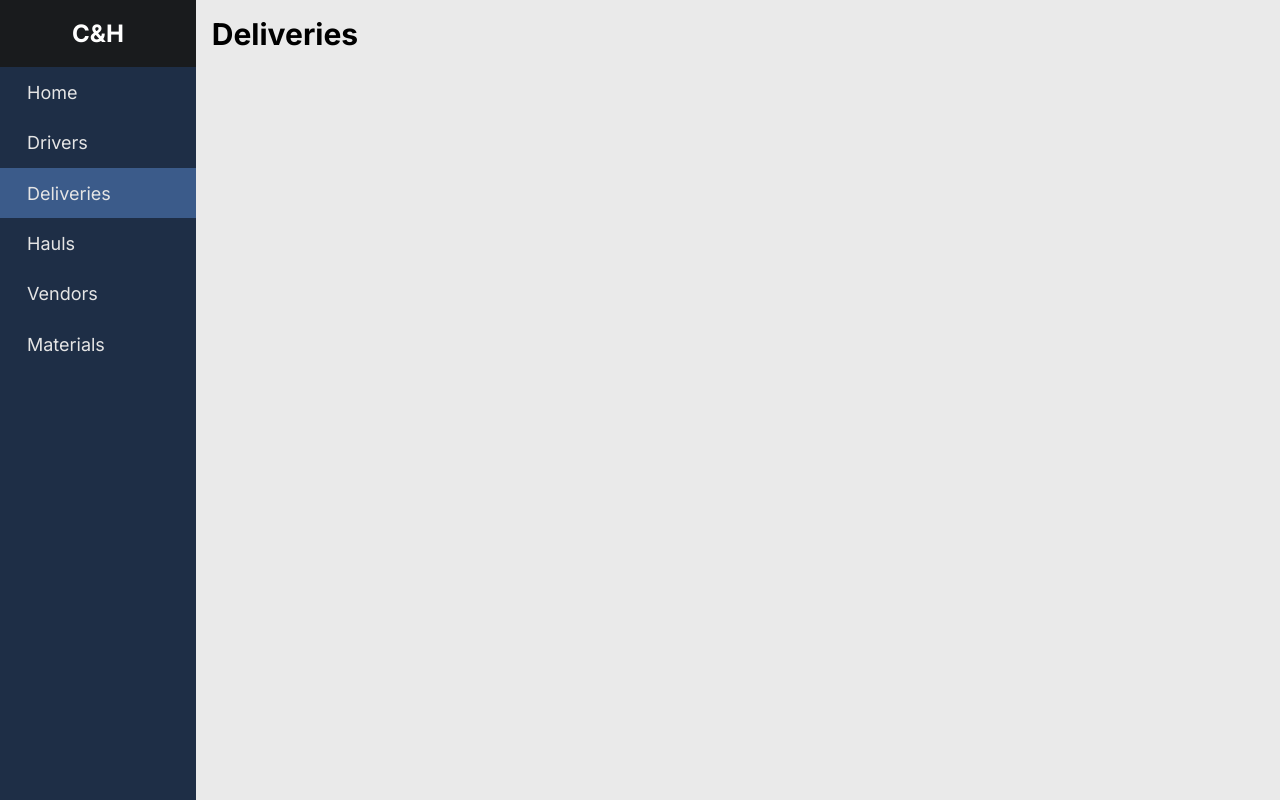
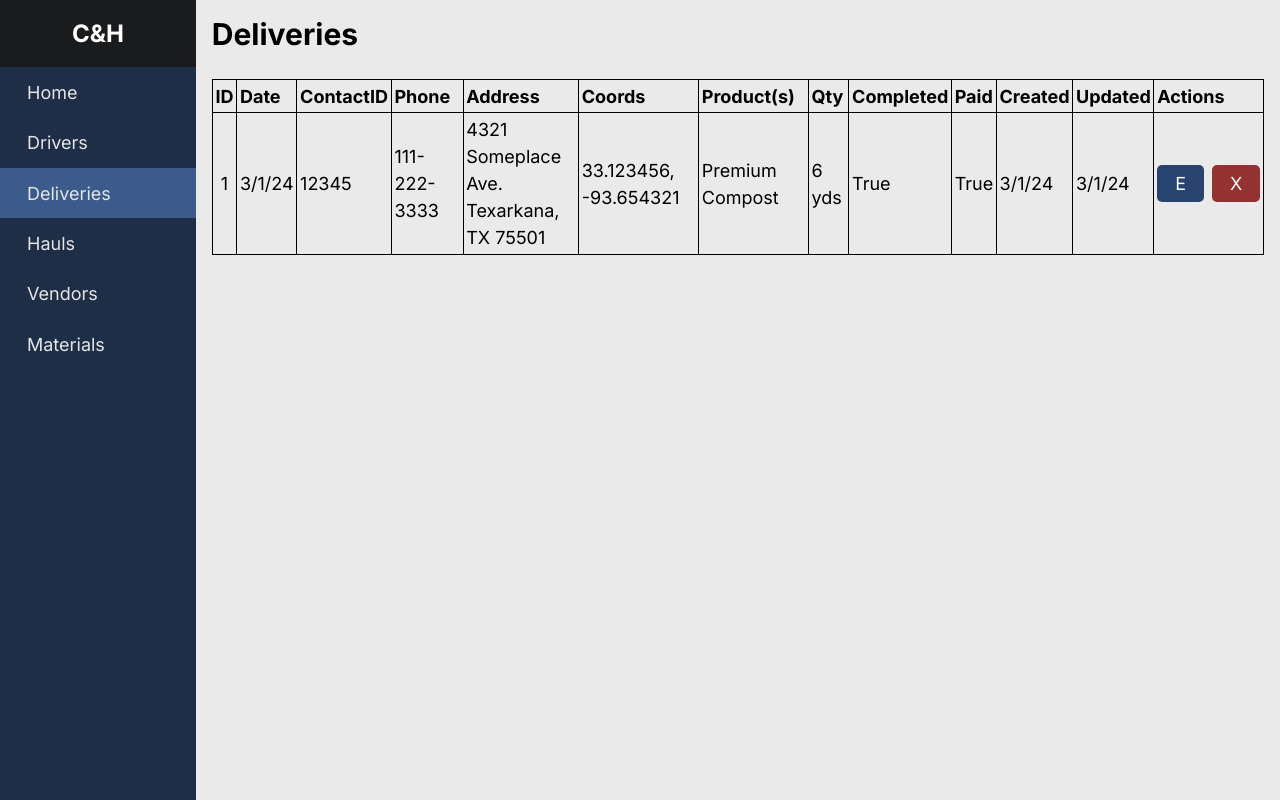
Before and after one commit to Jnxvln/chlm-workspace, a Next.js app: page /deliveries in a window 1280 px wide. Built offline with nearby package versions, Linux system fonts and the light colour scheme.

Commit message:
Begin work on deliveries page and related components

```diff
--- /dev/null
+++ b/app/deliveries/DeliveryTable/DeliveryTable.module.scss
@@ -0,0 +1,97 @@
+$deliveryTable-cellPadding: 0.15em;
+$deliveryTable-btnPadding: 0.3em 1em;
+$deliveryTable-btnBorderRadius: 5px;
+$deliveryTable-editBtnBgColor: #274370;
+$deliveryTable-deleteBtnBgColor: #943232;
+$deliveryTable-btnHoverLightenAmt: 10%;
+$deliveryTable-perLabel-color: #acacac;
+$deliveryTable-newDeliveryBtn: #0a733f;
+
+.wrapper {
+  width: 1100px;
+}
+
+.perLabel {
+  font-weight: bold;
+  color: $deliveryTable-perLabel-color;
+}
+
+.table {
+  width: 100%;
+  transition: background-color 0.2s;
+  margin-top: 1.5em;
+
+  tr:hover {
+    background-color: lighten($deliveryTable-editBtnBgColor, 57%);
+    transition: background-color 0.2s;
+  }
+
+  tr th {
+    border: 1px solid #000;
+    text-align: left;
+    padding: $deliveryTable-cellPadding;
+  }
+
+  td {
+    border: 1px solid #000;
+    text-align: left;
+    padding: $deliveryTable-cellPadding;
+  }
+
+  td:first-child {
+    text-align: center;
+  }
+
+  button {
+    padding: $deliveryTable-btnPadding;
+    border-radius: $deliveryTable-btnBorderRadius;
+    color: white;
+    transition: background-color 0.2s ease-in-out;
+  }
+
+  .editBtn {
+    background-color: $deliveryTable-editBtnBgColor;
+
+    &:hover {
+      background-color: lighten(
+        $deliveryTable-editBtnBgColor,
+        $deliveryTable-btnHoverLightenAmt
+      );
+      transition: background-color 0.2s ease-in-out;
+    }
+  }
+
+  .deleteBtn {
+    background-color: $deliveryTable-deleteBtnBgColor;
+
+    &:hover {
+      background-color: lighten(
+        $deliveryTable-deleteBtnBgColor,
+        $deliveryTable-btnHoverLightenAmt
+      );
+    }
+  }
+}
+
+.editDeliveryTable {
+  tbody tr td {
+    padding: 0.25em;
+  }
+
+  input {
+    padding: 0.2em;
+  }
+}
+
+.newDeliveryButton {
+  background-color: $deliveryTable-newDeliveryBtn;
+  padding: 0.25em 0.65em;
+  border-radius: 7px;
+  color: white;
+  transition: background-color 0.2s ease-in-out;
+
+  &:hover {
+    background-color: darken($deliveryTable-newDeliveryBtn, 5%);
+    transition: background-color 0.2s ease-in-out;
+  }
+}
--- /dev/null
+++ b/app/deliveries/DeliveryTable/DeliveryTable.tsx
@@ -0,0 +1,57 @@
+import styles from "./DeliveryTable.module.scss";
+
+export default function DeliveryTable() {
+  return (
+    <div>
+      <table className={styles.table}>
+        <thead>
+          <tr>
+            <th>ID</th>
+            <th>Date</th>
+            <th>ContactID</th>
+            <th>Phone</th>
+            <th>Address</th>
+            <th>Coords</th>
+            <th>Product(s)</th>
+            <th>Qty</th>
+            <th>Completed</th>
+            <th>Paid</th>
+            <th>Created</th>
+            <th>Updated</th>
+            <th>Actions</th>
+          </tr>
+        </thead>
+        <tbody>
+          <tr>
+            <td>1</td>
+            <td>3/1/24</td>
+            <td>12345</td>
+            <td>111-222-3333</td>
+            <td>
+              4321 Someplace Ave.
+              <br />
+              Texarkana, TX 75501
+            </td>
+            <td>33.123456, -93.654321</td>
+            <td>Premium Compost</td>
+            <td>6 yds</td>
+            <td>True</td>
+            <td>True</td>
+            <td>3/1/24</td>
+            <td>3/1/24</td>
+            <td>
+              <div className="flex gap-2">
+                <button type="button" className={styles.editBtn}>
+                  E
+                </button>
+                <button type="button" className={styles.deleteBtn}>
+                  X
+                </button>
+              </div>
+            </td>
+          </tr>
+        </tbody>
+      </table>
+    </div>
+  );
+}
--- a/app/deliveries/page.tsx
+++ b/app/deliveries/page.tsx
@@ -1,7 +1,10 @@
+import DeliveryTable from "./DeliveryTable/DeliveryTable";
+
 export default function Deliveries() {
   return (
     <div>
       <h1 className="text-3xl font-bold">Deliveries</h1>
+      <DeliveryTable />
     </div>
   );
 }
```
